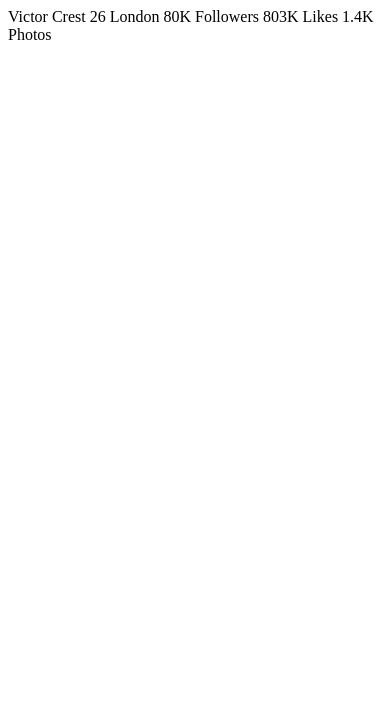
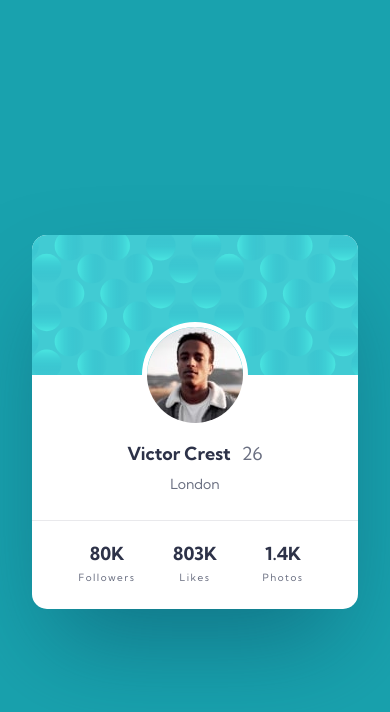
Before and after one commit to Michal-Majchrzak/fm-profile-card-component, a plain HTML site: page index.html in a window 390 px wide. Drawn offline with Linux system fonts and the light colour scheme.

Commit message:
mobile layout

```diff
--- a/index.html
+++ b/index.html
@@ -3,21 +3,36 @@
 <head>
   <meta charset="UTF-8">
   <meta name="viewport" content="width=device-width, initial-scale=1.0"> <!-- displays site properly based on user's device -->
-  <link rel="icon" type="image/png" sizes="32x32" href="./images/favicon-32x32.png">
+  <link rel="icon" type="image/png" sizes="32x32" href="assets/images/favicon-32x32.png">
   <title>Frontend Mentor | Profile card component</title>
+  <link rel="preconnect" href="https://fonts.googleapis.com">
+  <link rel="preconnect" href="https://fonts.gstatic.com" crossorigin>
+  <link href="https://fonts.googleapis.com/css2?family=Kumbh+Sans:wght@100..900&display=swap" rel="stylesheet">
+  <link rel="stylesheet" href="src/css/style.css">
 </head>
 <body>
-  Victor Crest
-  26
-  London
-
-  80K
-  Followers
-
-  803K
-  Likes
-
-  1.4K
-  Photos
+  <main class="card">
+    <img class="card-header" src="assets/images/bg-pattern-card.svg" alt="">
+    <img class="card-avatar" src="assets/images/image-victor.jpg" alt="">
+    <section class="card-name-location">
+      <h1 class="card-title"><span class="text-bold">Victor Crest</span> 26</h1>
+      <p class="text-small">London</p>
+    </section>
+    <hr class="horizontal-line">
+    <section class="stats-section">
+      <p class="stats-box">
+        <span class="text-bold">80K</span>
+        <span class="text-wide">Followers</span>
+      </p>
+      <p class="stats-box">
+        <span class="text-bold">803K</span>
+        <span class="text-wide">Likes</span>
+      </p>
+      <p class="stats-box">
+        <span class="text-bold">1.4K</span>
+        <span class="text-wide">Photos</span>
+      </p>
+    </section>
+  </main>
 </body>
 </html>
--- a/src/css/style.css
+++ b/src/css/style.css
@@ -0,0 +1,127 @@
+* {
+    margin: 0;
+    padding: 0;
+    box-sizing: border-box;
+}
+
+img {
+    display: block;
+}
+
+:root {
+    --color-dark-cyan: hsl(185, 75%, 39%);
+    --color-white: hsl(0, 0%, 100%);
+    --color-very-dark-blue: hsl(229, 23%, 23%);
+    --color-dark-blue: hsl(227, 10%, 46%);
+    --color-light-gray: hsl(228, 9%, 92%);
+    /* Spacing */
+    --space-275: 0.9375rem;
+    /* Avatar */
+    --avatar-size: 6rem;
+    --border-width: 0.3125rem;
+    --final-avatar-size: calc(var(--avatar-size) + 2 * var(--border-width));
+}
+
+.text-bold {
+    color: var(--color-very-dark-blue);
+    font-size: 1.125rem;
+    font-weight: 700;
+    line-height: 100%;
+}
+
+.text-wide {
+    font-size: 0.625rem;
+    line-height: 100%;
+    letter-spacing: 0.09375rem;
+}
+
+.text-small {
+    font-size: 0.875rem;
+    line-height: 100%;
+}
+
+body {
+    background-color: var(--color-dark-cyan);
+    display: flex;
+    align-items: center;
+    justify-content: center;
+    height: 100vh;
+    /* font */
+    color: var(--color-dark-blue);
+    font-family: Kumbh Sans, sans-serif;
+    font-size: 1rem;
+    font-weight: 400;
+    line-height: 100%;
+}
+
+.card {
+    background-color: var(--color-white);
+    border-radius: var(--space-275);
+    position: relative;
+    display: flex;
+    flex-direction: column;
+    gap: 1.5rem;
+    align-items: center;
+    padding-bottom: 1.5rem;
+    max-width: 20.375rem;
+    box-shadow: 0px 50px 100px -20px hsla(197, 85%, 20%, 0.5);
+}
+
+.card .card-header {
+    object-fit: cover;
+    height: 8.75rem;
+    width: 100%;
+    border-radius: var(--space-275) var(--space-275) 0 0;
+    margin-bottom: calc(var(--avatar-size) / 2 - var(--border-width));
+}
+
+.card .card-avatar {
+    position: absolute;
+    /* 8.75rem is height of the first image */
+    top: calc(8.75rem - var(--final-avatar-size) / 2);
+    height: var(--final-avatar-size);
+    width: var(--final-avatar-size);
+    border: var(--border-width) solid var(--color-white);
+    border-radius: 100%;
+}
+
+.card .card-name-location {
+    display: flex;
+    flex-direction: column;
+    align-items: center;
+    gap: 0.75rem;
+    padding-bottom: 0.3125rem;
+}
+
+.card .card-title {
+    display: flex;
+    align-items: flex-end;
+    gap: 0.6875rem;
+    font-size: 1.125rem;
+    font-weight: 400;
+    line-height: normal;
+}
+
+.card .card-title span {
+    line-height: normal;
+}
+
+.card .horizontal-line {
+    background-color: var(--color-light-gray);
+    border: none;
+    height: 0.0625rem;
+    width: 100%;
+}
+.card .stats-section {
+    display: flex;
+    gap: 1.5rem;
+}
+
+.card .stats-box {
+    display: flex;
+    flex-direction: column;
+    gap: 0.625rem;
+    align-items: center;
+    padding-bottom: 0.125rem;
+    width: 4rem;
+}
```
